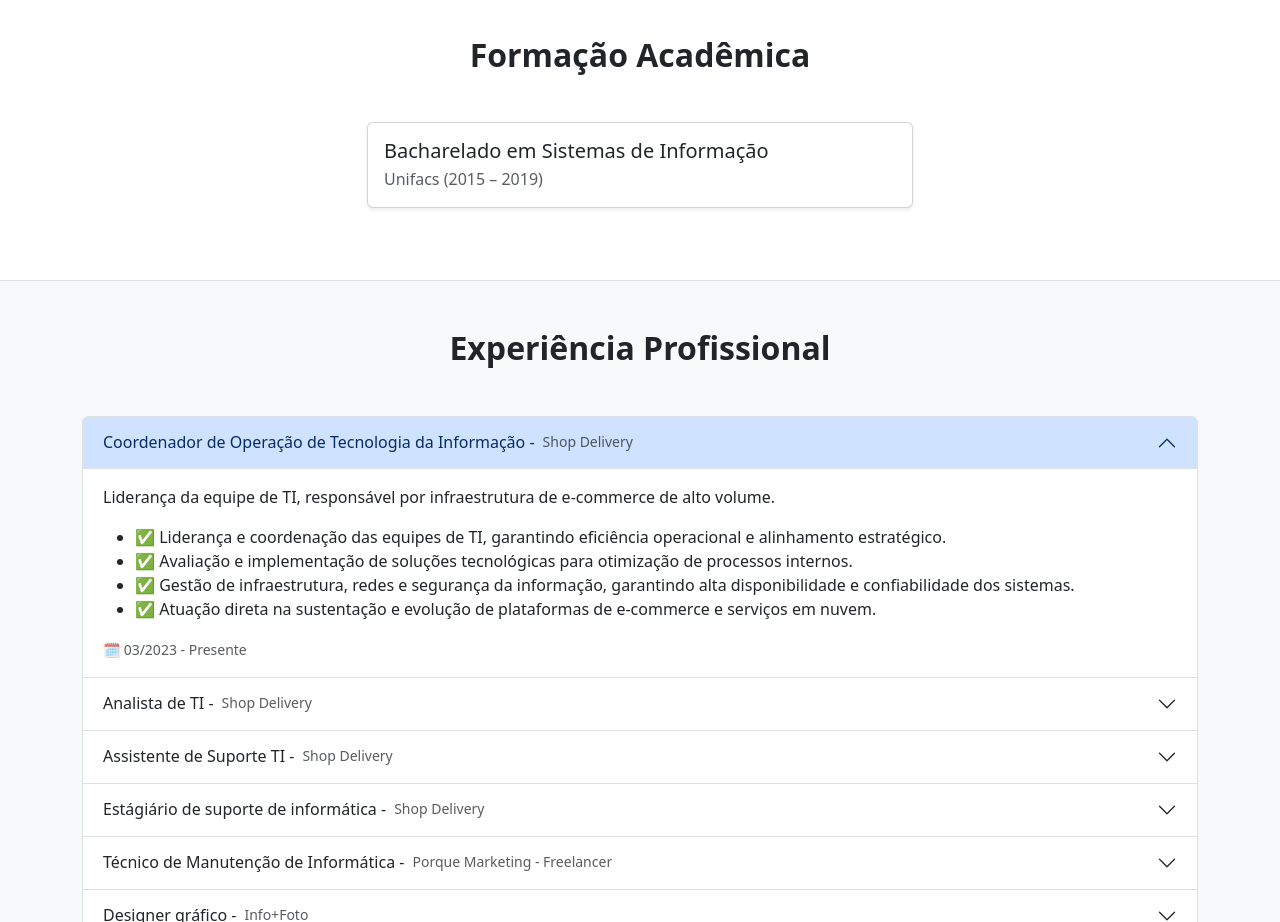
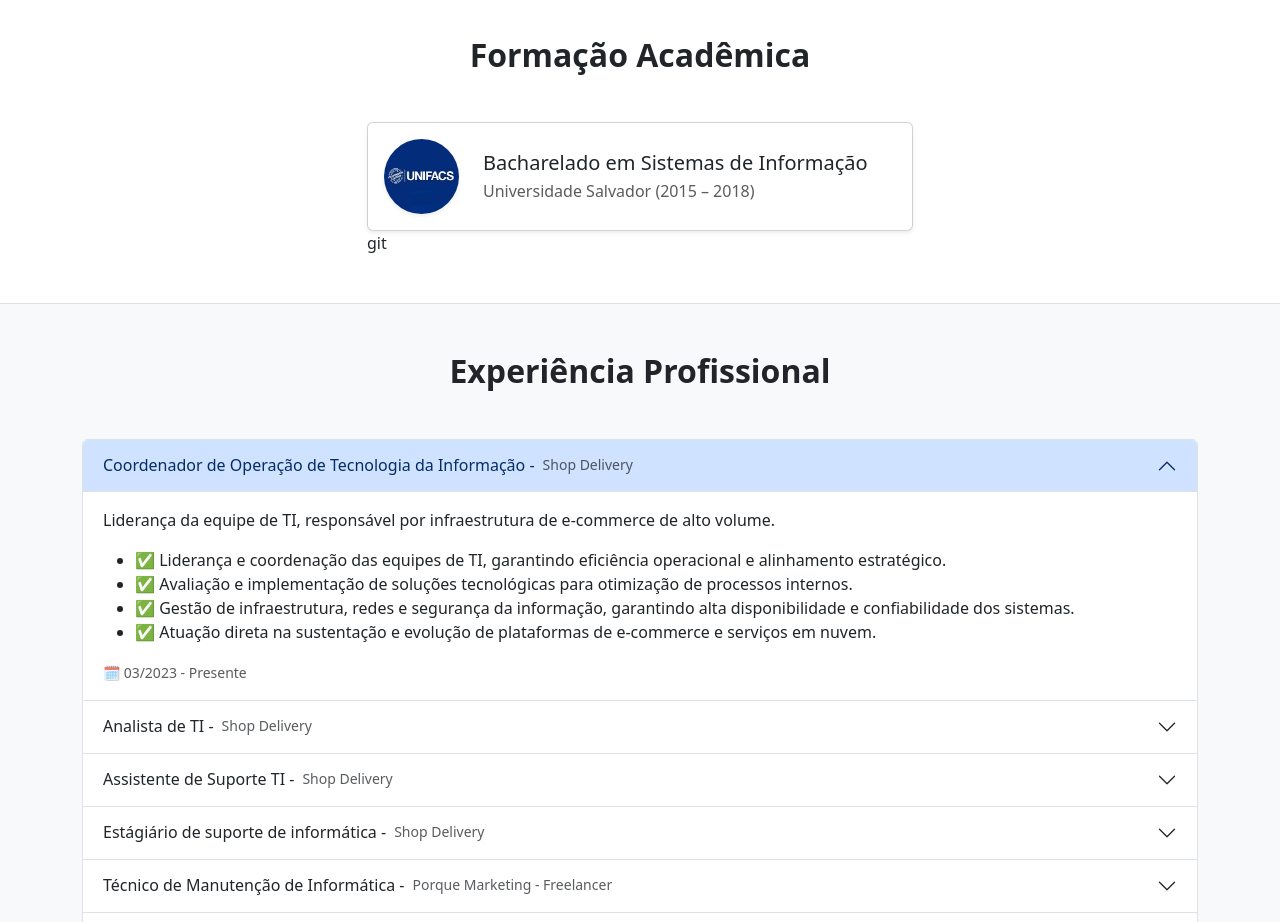
Before and after one commit to marcelosantosjr/Portifolio, a plain HTML site: page index.html in a window 1280 px wide. Shown: the part 960-1882 px from the top of the page. Drawn offline with nearby package versions, Linux system fonts and the light colour scheme.

Commit message:
novos ajustes

```diff
--- a/index.html
+++ b/index.html
@@ -57,16 +57,20 @@
     <h2 class="text-center fw-bold mb-5">Formação Acadêmica</h2>
     <div class="row justify-content-center">
       <div class="col-md-6">
-        <div class="card shadow-sm mb-4">
-          <div class="card-body">
-            <h5 class="card-title mb-1">Bacharelado em Sistemas de Informação</h5>
-            <p class="card-text text-muted">Unifacs (2015 – 2019)</p>
+        <div class="card shadow-sm">
+          <div class="card-body d-flex align-items-center flex-column flex-md-row text-center text-md-start">
+            <img src="fotos/images.jpg" alt="Logo da Faculdade" width="75" height="75" class="me-md-4 mb-3 mb-md-0 rounded-circle shadow-sm">
+            <div>
+              <h5 class="card-title mb-1">Bacharelado em Sistemas de Informação</h5>
+              <p class="card-text text-muted">Universidade Salvador (2015 – 2018)</p>
+            </div>
           </div>
-        </div>
+        </div>git
       </div>
     </div>
   </div>
 </section>
+
 
 <!-- Experience -->
 <section class="py-5 bg-light">
```
Also changed, not shown: fotos/images.jpg (added).
